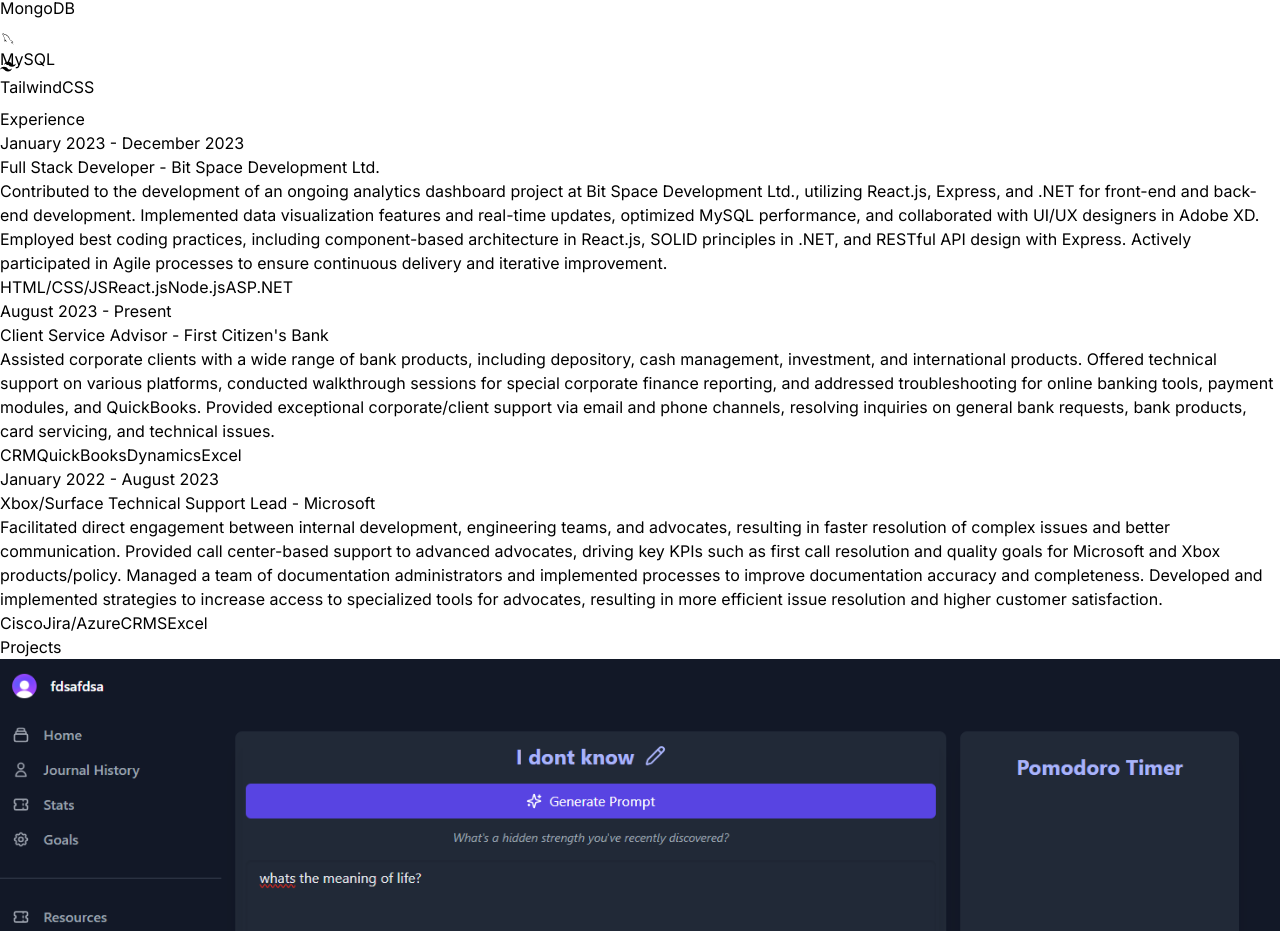
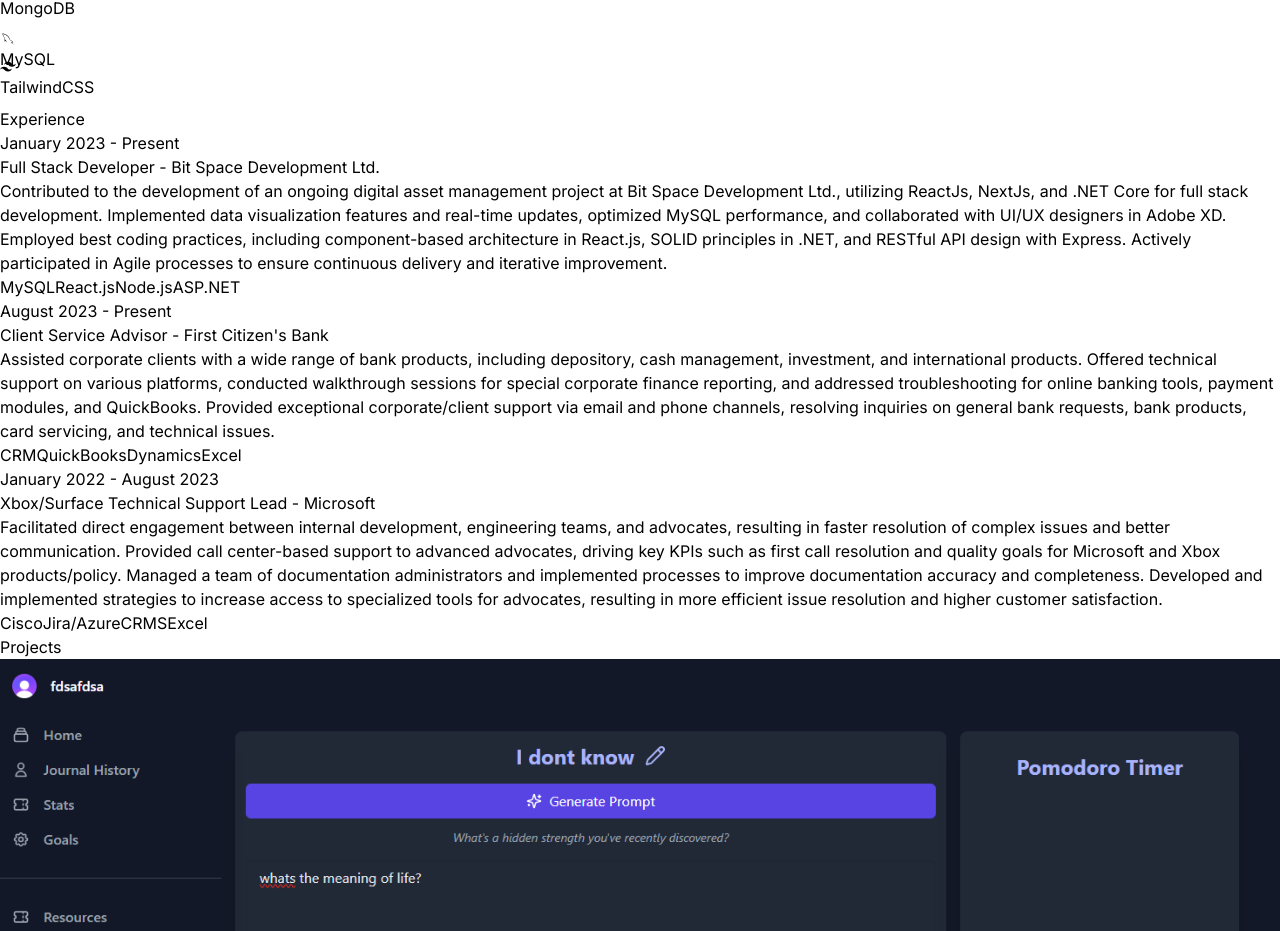
Before and after one commit to bmonten3/bmontenegro-portfolio, a React (Vite) app: page / in a window 1280 px wide. Shown: the part 2130-3061 px from the top of the page. Built offline with nearby package versions, Linux system fonts and the light colour scheme.

Commit message:
Exoerience Update

```diff
--- a/src/constants/index.js
+++ b/src/constants/index.js
@@ -23,11 +23,11 @@
 
 export const EXPERIENCES = [
   {
-    year: "January 2023 - December 2023",
+    year: "January 2023 - Present",
     role: "Full Stack Developer",
     company: "Bit Space Development Ltd.",
-    description: `Contributed to the development of an ongoing analytics dashboard project at Bit Space Development Ltd., utilizing React.js, Express, and .NET for front-end and back-end development. Implemented data visualization features and real-time updates, optimized MySQL performance, and collaborated with UI/UX designers in Adobe XD. Employed best coding practices, including component-based architecture in React.js, SOLID principles in .NET, and RESTful API design with Express. Actively participated in Agile processes to ensure continuous delivery and iterative improvement.`,
-    technologies: ["HTML/CSS/JS", "React.js", "Node.js", "ASP.NET"],
+    description: `Contributed to the development of an ongoing digital asset management project at Bit Space Development Ltd., utilizing ReactJs, NextJs, and .NET Core for full stack development. Implemented data visualization features and real-time updates, optimized MySQL performance, and collaborated with UI/UX designers in Adobe XD. Employed best coding practices, including component-based architecture in React.js, SOLID principles in .NET, and RESTful API design with Express. Actively participated in Agile processes to ensure continuous delivery and iterative improvement.`,
+    technologies: ["MySQL", "React.js", "Node.js", "ASP.NET"],
   },
   {
     year: "August 2023 - Present",
```
